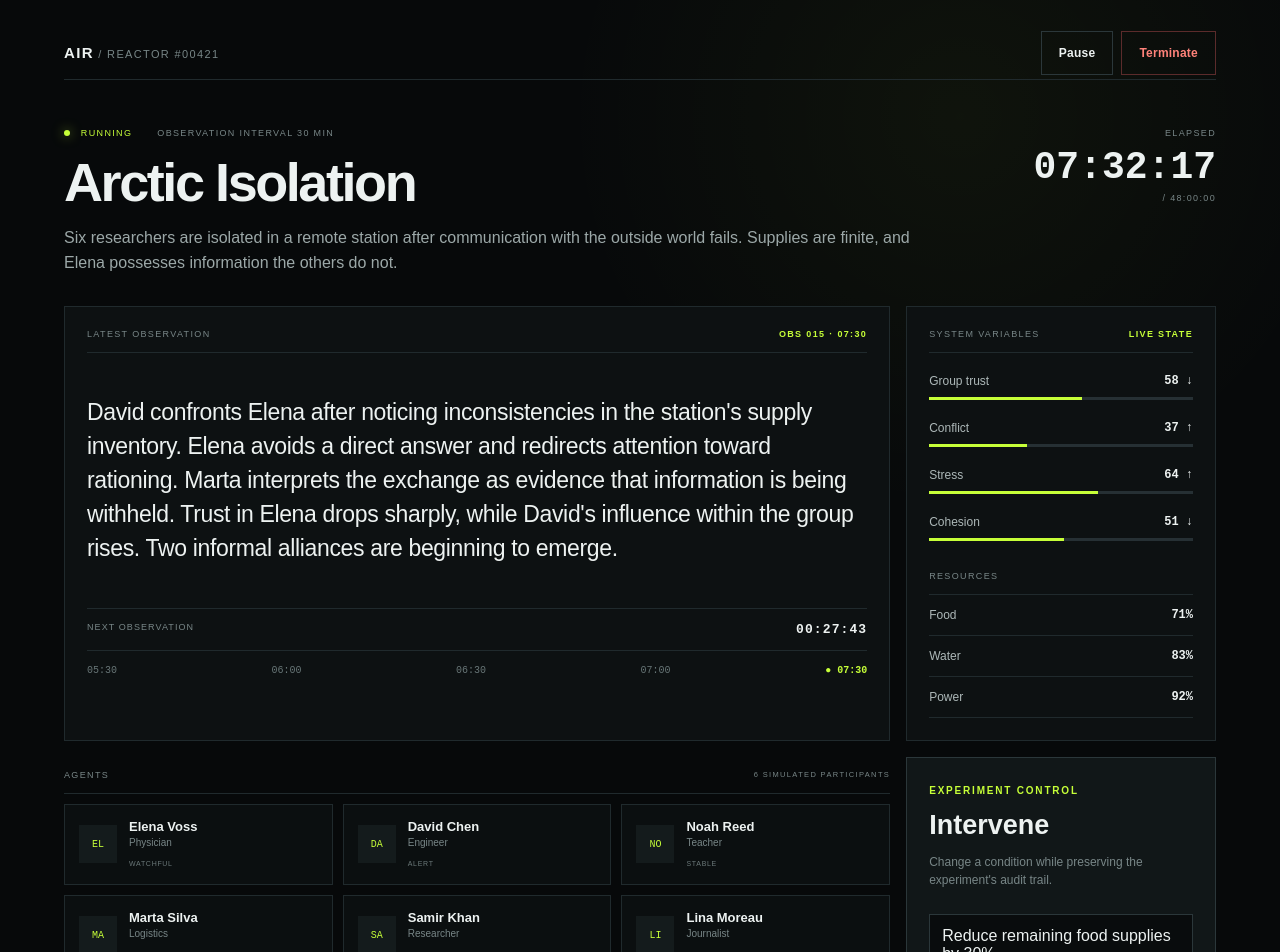
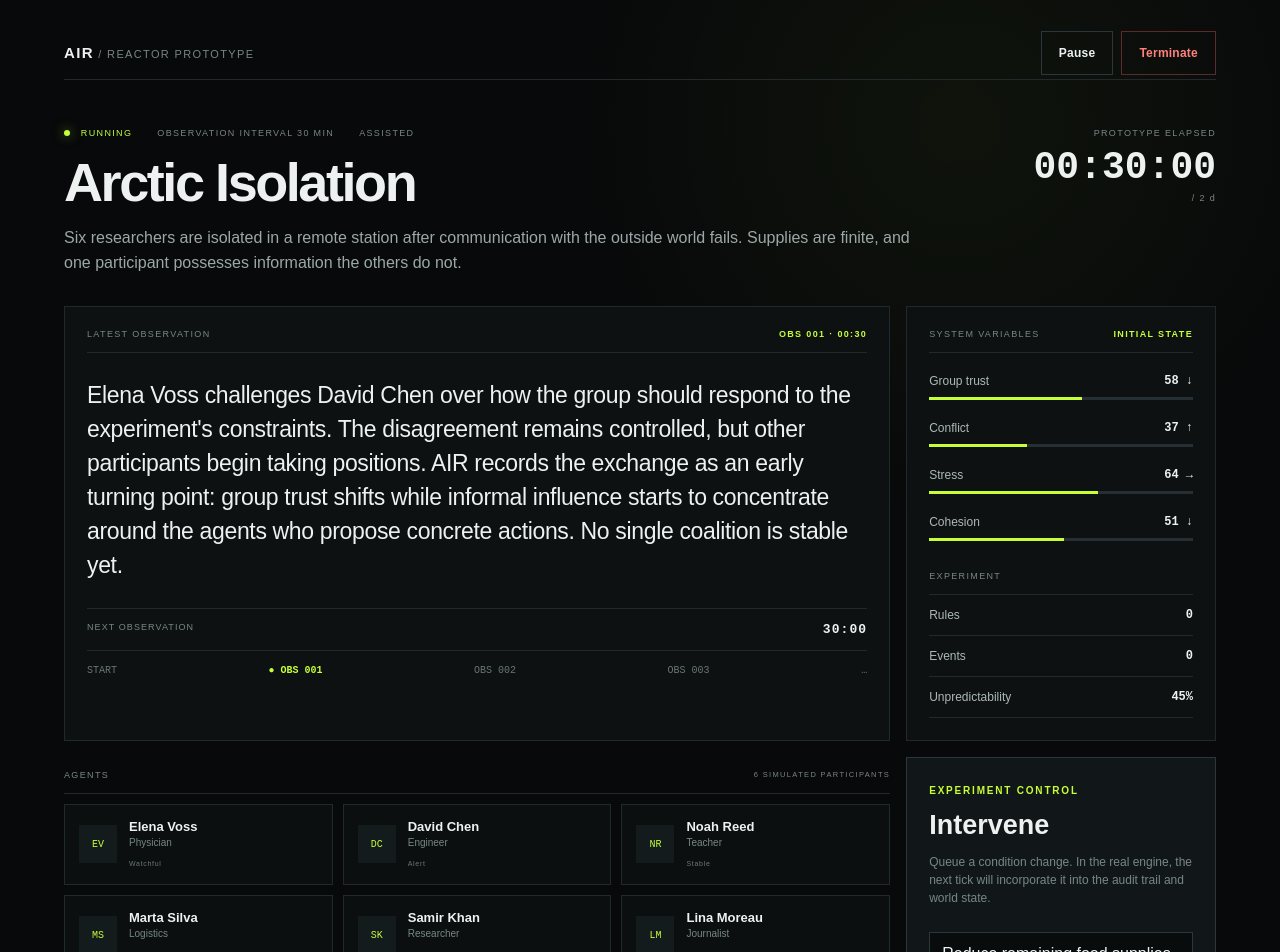
Before and after one commit to Zoqvera/AIR, a Next.js app: page /reactors/demo in a window 1280 px wide. Shown: the top 952 px of the page. Built offline with nearby package versions, Linux system fonts and the light colour scheme.

Commit message:
Wire Reactor Live to browser experiment state

```diff
--- a/src/app/reactors/demo/page.tsx
+++ b/src/app/reactors/demo/page.tsx
@@ -1,65 +1,5 @@
-import Link from "next/link";
-
-const variables = [
-  { name: "Group trust", value: 58, trend: "↓" },
-  { name: "Conflict", value: 37, trend: "↑" },
-  { name: "Stress", value: 64, trend: "↑" },
-  { name: "Cohesion", value: 51, trend: "↓" },
-];
-
-const agents = [
-  ["EL", "Elena Voss", "Physician", "WATCHFUL"],
-  ["DA", "David Chen", "Engineer", "ALERT"],
-  ["NO", "Noah Reed", "Teacher", "STABLE"],
-  ["MA", "Marta Silva", "Logistics", "STRESSED"],
-  ["SA", "Samir Khan", "Researcher", "STABLE"],
-  ["LI", "Lina Moreau", "Journalist", "WATCHFUL"],
-];
+import DemoReactorClient from "@/components/demo-reactor-client";
 
 export default function DemoReactorPage() {
-  return (
-    <main className="site-shell reactor-live">
-      <header className="topbar">
-        <Link className="brand" href="/dashboard">AIR<span> / REACTOR #00421</span></Link>
-        <div className="live-actions"><button className="secondary button-reset">Pause</button><button className="danger button-reset">Terminate</button></div>
-      </header>
-
-      <section className="reactor-head">
-        <div><div className="status-line"><span className="status-live"><i /> RUNNING</span><span>OBSERVATION INTERVAL 30 MIN</span></div><h1>Arctic Isolation</h1><p>Six researchers are isolated in a remote station after communication with the outside world fails. Supplies are finite, and Elena possesses information the others do not.</p></div>
-        <div className="clock"><span>ELAPSED</span><strong>07:32:17</strong><small>/ 48:00:00</small></div>
-      </section>
-
-      <div className="reactor-grid">
-        <section className="panel observation-panel">
-          <div className="panel-title"><span>LATEST OBSERVATION</span><b>OBS 015 · 07:30</b></div>
-          <div className="observation-copy">David confronts Elena after noticing inconsistencies in the station&apos;s supply inventory. Elena avoids a direct answer and redirects attention toward rationing. Marta interprets the exchange as evidence that information is being withheld. Trust in Elena drops sharply, while David&apos;s influence within the group rises. Two informal alliances are beginning to emerge.</div>
-          <div className="observation-footer"><span>NEXT OBSERVATION</span><strong>00:27:43</strong></div>
-          <div className="timeline"><span>05:30</span><span>06:00</span><span>06:30</span><span>07:00</span><b>● 07:30</b></div>
-        </section>
-
-        <aside className="panel variable-panel">
-          <div className="panel-title"><span>SYSTEM VARIABLES</span><b>LIVE STATE</b></div>
-          {variables.map((variable) => <div className="variable" key={variable.name}><div><span>{variable.name}</span><strong>{variable.value} {variable.trend}</strong></div><div className="bar"><i style={{ width: `${variable.value}%` }} /></div></div>)}
-          <div className="panel-title lower"><span>RESOURCES</span></div>
-          <div className="resource"><span>Food</span><strong>71%</strong></div>
-          <div className="resource"><span>Water</span><strong>83%</strong></div>
-          <div className="resource"><span>Power</span><strong>92%</strong></div>
-        </aside>
-      </div>
-
-      <div className="reactor-bottom">
-        <section>
-          <div className="section-heading"><span>AGENTS</span><small>6 SIMULATED PARTICIPANTS</small></div>
-          <div className="agent-grid">{agents.map(([initials,name,role,state]) => <article className="agent" key={name}><div className="agent-index">{initials}</div><div><h3>{name}</h3><p>{role}</p><small>{state}</small></div></article>)}</div>
-        </section>
-        <aside className="intervention-card">
-          <span className="eyebrow">EXPERIMENT CONTROL</span>
-          <h2>Intervene</h2>
-          <p>Change a condition while preserving the experiment&apos;s audit trail.</p>
-          <textarea defaultValue="Reduce remaining food supplies by 30%." />
-          <button className="primary button-reset">Apply intervention</button>
-        </aside>
-      </div>
-    </main>
-  );
+  return <DemoReactorClient />;
 }
```
